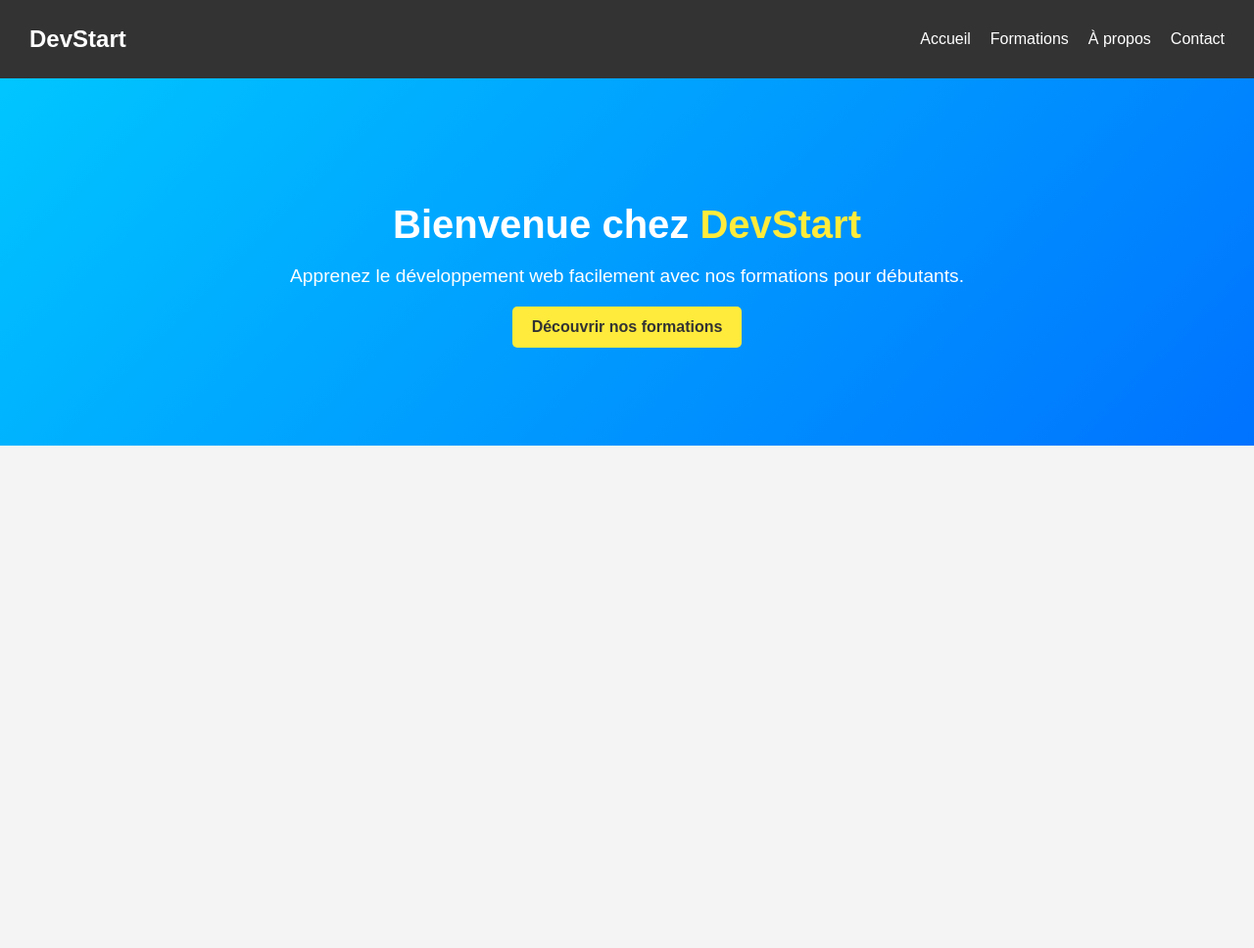
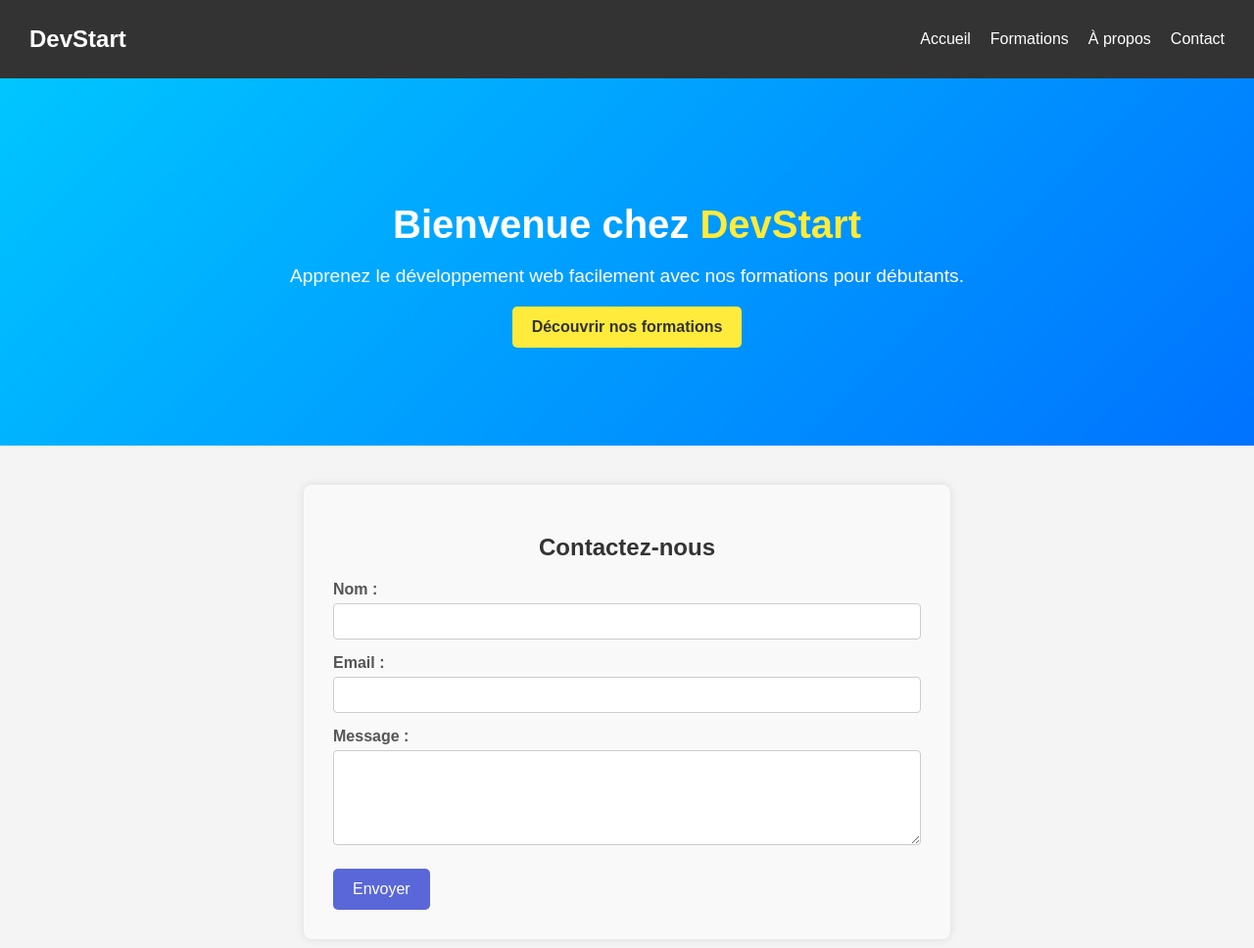
Before and after one commit to LM481/devstart-site1, a plain HTML site: page index.html in a window 1280 px wide. Shown: the whole page at 98% size. Before the commit the page ends 800 px from the top, so only its background shows below. Drawn offline with Linux system fonts and the light colour scheme.

Commit message:
Ajout section contact

```diff
--- a/index.html
+++ b/index.html
@@ -22,6 +22,21 @@
       <p>Apprenez le développement web facilement avec nos formations pour débutants.</p>
       <a href="#" class="btn">Découvrir nos formations</a>
     </div>
+    <section id="contact">
+  <h2>Contactez-nous</h2>
+  <form action="#" method="post" id="contact-form">
+    <label for="name">Nom :</label>
+    <input type="text" id="name" name="name" required>
+
+    <label for="email">Email :</label>
+    <input type="email" id="email" name="email" required>
+
+    <label for="message">Message :</label>
+    <textarea id="message" name="message" rows="5" required></textarea>
+
+    <button type="submit">Envoyer</button>
+  </form>
+   </section>
   </header>
 </body>
 </html>
--- a/style.css
+++ b/style.css
@@ -75,3 +75,54 @@ body {
   background: #fff;
   color: #0072ff;
 }
+/* Section Contact */
+#contact {
+  background-color: #f9f9f9;
+  padding: 30px;
+  max-width: 600px;
+  margin: 40px auto;
+  border-radius: 8px;
+  box-shadow: 0 0 10px rgba(0, 0, 0, 0.1);
+}
+
+#contact h2 {
+  text-align: center;
+  margin-bottom: 20px;
+  color: #333;
+  font-family: Arial, sans-serif;
+}
+
+#contact-form label {
+  display: block;
+  margin-top: 15px;
+  font-weight: bold;
+  color: #555;
+}
+
+#contact-form input,
+#contact-form textarea {
+  width: 100%;
+  padding: 10px;
+  margin-top: 5px;
+  border: 1px solid #ccc;
+  border-radius: 4px;
+  font-family: Arial, sans-serif;
+  box-sizing: border-box;
+}
+
+#contact-form button {
+  margin-top: 20px;
+  background-color: #5a67d8; /* violet/bleu doux */
+  color: white;
+  border: none;
+  padding: 12px 20px;
+  border-radius: 5px;
+  cursor: pointer;
+  font-size: 16px;
+  font-family: Arial, sans-serif;
+  transition: background-color 0.3s ease;
+}
+
+#contact-form button:hover {
+  background-color: #434190;
+}
```
